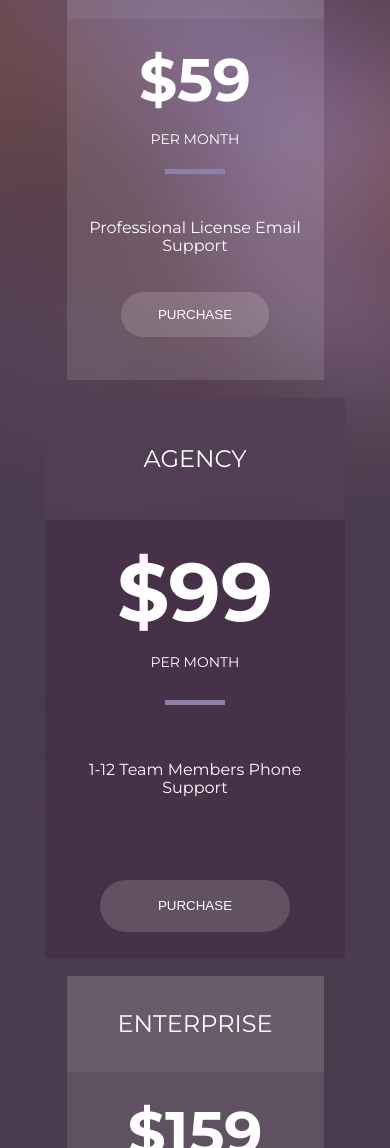
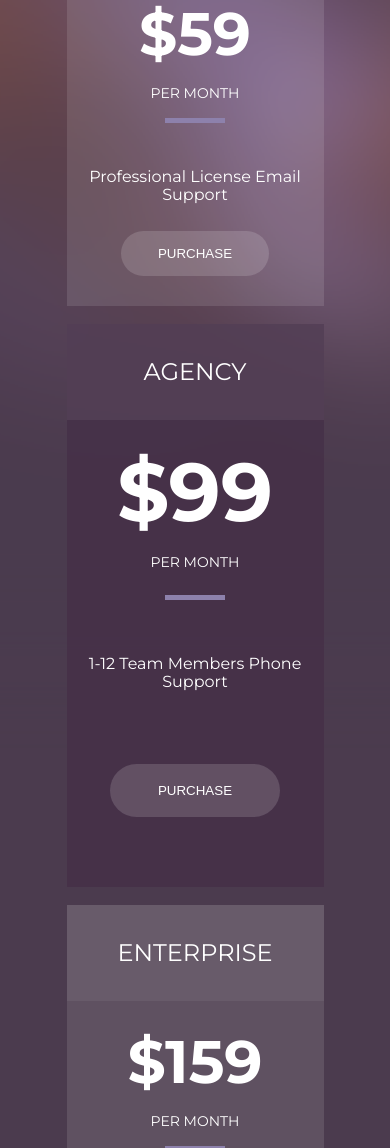
Before and after one commit to KristinaRud/forkio-step, a website: page index.html in a window 390 px wide. Shown: the part 5087-6235 px from the top of the page. Drawn offline with nearby package versions, Linux system fonts and the light colour scheme; files that its build step writes are made by us from their sources; files whose address does not match are found by name.

Commit message:
change mobile version

```diff
--- a/index.html
+++ b/index.html
@@ -163,32 +163,32 @@
         <h3 class="pricing__title">Fork Subscription Pricing</h3>
         <ul class="pricing__list">
             <li class="pricing__item">
-                <span class="pricing__package">students</span>
-                <span class="pricing__amount">$29</span>
-                <span class="pricing__count">per month</span>
+                <p class="pricing__package">students</p>
+                <p class="pricing__amount">$29</p>
+                <p class="pricing__count">per month</p>
                <p class="pricing__text">Personal License</p>
                 <button class="pricing-btn">purchase</button>
             </li>
             <li class="pricing__item">
-                <span class="pricing__package">professional</span>
-                <span class="pricing__amount">$59</span>
-                <span class="pricing__count">per month</span>
+                <p class="pricing__package">professional</p>
+                <p class="pricing__amount">$59</p>
+                <p class="pricing__count">per month</p>
                <p class="pricing__text">Professional License Email Support</p>
                 <button class="pricing-btn">purchase</button>
             </li>
             <li class="pricing__item pricing__item--dark">
                 <p class="pricing__package pricing__package--dark">agency</p>
                 <div class="pricing__item-wrapper">
-                <span class="pricing__amount pricing__amount--dark">$99</span>
-                <span class="pricing__count pricing__count--dark">per month</span>
+                <p class="pricing__amount pricing__amount--dark">$99</p>
+                <p class="pricing__count pricing__count--dark">per month</p>
                <p class="pricing__text pricing__text--dark">1-12 Team Members Phone Support</p>
                 <button class="pricing-btn pricing-btn--dark">purchase</button>
                 </div>
             </li >
             <li class="pricing__item">
-                <span class="pricing__package">enterprise</span>
-                <span class="pricing__amount">$159</span>
-                <span class="pricing__count">per month</span>
+                <p class="pricing__package">enterprise</p>
+                <p class="pricing__amount">$159</p>
+                <p class="pricing__count">per month</p>
                <p class="pricing__text"> Unlimited Team Members 24/ 7 Phone Support</p>
                 <button class="pricing-btn">purchase</button>
             </li>
--- a/src/styles/people.scss
+++ b/src/styles/people.scss
@@ -25,7 +25,7 @@
             max-width: 555px;
             bottom: 7px;
         }
-        @media (min-width:1200px) {
+        @media (min-width:993px) {
             max-width: 780px;
         }
     }
@@ -54,7 +54,7 @@
     @media (min-width:481px) {
         margin-bottom: 88px;
     }
-    @media (min-width:1200px) {
+    @media (min-width:993px) {
         margin-bottom: 85px;
     }
 }
@@ -73,9 +73,9 @@
         column-gap: 63px;
         align-items: baseline;
     }
-    @media (min-width:1200px) {
+    @media (min-width:993px) {
         margin-bottom: 118px;
-        grid-template-columns: repeat(3, 345px);
+        grid-template-columns: repeat(3, 1fr);
         grid-template-rows: repeat(2, 1fr);
         row-gap: 116px;
         column-gap: 87px;
--- a/src/styles/price.scss
+++ b/src/styles/price.scss
@@ -30,36 +30,36 @@
 }
 
 .pricing__list {
-  padding: 32px 20px 10px;
+  padding: 32px 0 10px;
   display: grid;
-  grid-template-columns: 1fr;
+  grid-template-columns: 257px;
   row-gap: 18px;
-  justify-items: center;
+  justify-content: center;
   @media (min-width: 481px) {
-    padding: 39px 69px 153px;
+    padding: 39px 30px 94px;
     grid-template-columns: repeat(2, 1fr);
-    column-gap: 25px;
+      column-gap: 25px;
     row-gap: 30px;
     align-items: center;
   }
   @media (min-width: 993px) {
-    padding: 112px 33px 144px;
+    padding: 112px 20px 144px;
     grid-template-columns: repeat(4, 1fr);
   }
 }
 
 .pricing__item {
-  display: grid;
-  width: 257px;
-  height: 457px;
-  grid-template-columns: minmax(min-content, 1fr);
+  padding-bottom: 30px;
   background: rgb(255, 255, 255, 0.11);
   color: $white-color;
-
+  @media (min-width: 481px){
+    height: 457px;
+  }
   &--dark {
-    width: 300px;
-    min-height: 560px;
     background: rgb(70, 48, 72, 0.84);
+    @media (min-width: 481px){
+      height: 560px;
+    }
   }
 }
 
@@ -105,7 +105,7 @@
   text-transform: uppercase;
   font-size: $fs14;
   line-height: $lh16;
-  margin-bottom: 72px;
+  margin-bottom: 67px;
   position: relative;
 
   &:after {
@@ -114,15 +114,15 @@
     width: 60px;
     height: 5px;
     background-color: $main-color;
-    top: 38px;
+    top: 33px;
     left: 50%;
     transform: translateX(-50%);
   }
 
   &--dark {
-    margin-bottom: 91px;
+    margin-bottom: 85px;
     &:after {
-      top: 46px;
+      top: 41px;
     }
   }
 }
@@ -131,9 +131,8 @@
   @include font-montserrat(400, normal);
   font-size: $fs16;
   line-height: 18px;
-  margin-bottom: 37px;
+  margin-bottom: 27px;
   padding: 0 10px;
-
   &--dark {
     margin-bottom: 0;
   }
@@ -147,18 +146,11 @@
   border: none;
   border-radius: 40px;
   cursor: pointer;
-  margin-bottom: 67px;
-  justify-self: center;
-
   &--dark {
-    width: 190px;
-    height: 52px;
-    margin-top: 83px;
-    margin-bottom: 0 !important;
+    padding: 19px 48px;
+    margin-top: 73px;
+    margin-bottom:40px;
   }
 
-  @media (min-width: 481px) {
-    margin-bottom: 39px;
-  }
 
 }
```
Also changed, not shown: src/html/price.html (+11 -11 lines).
